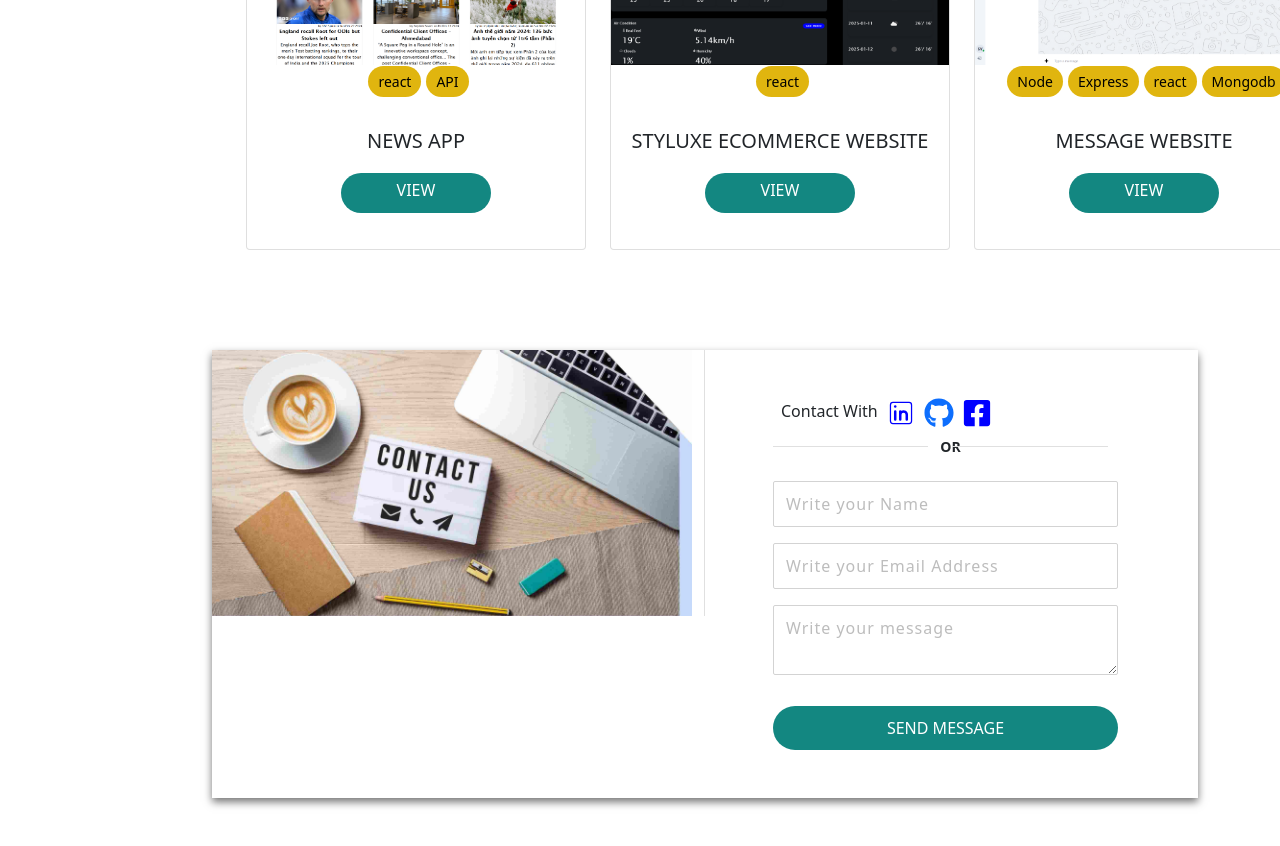
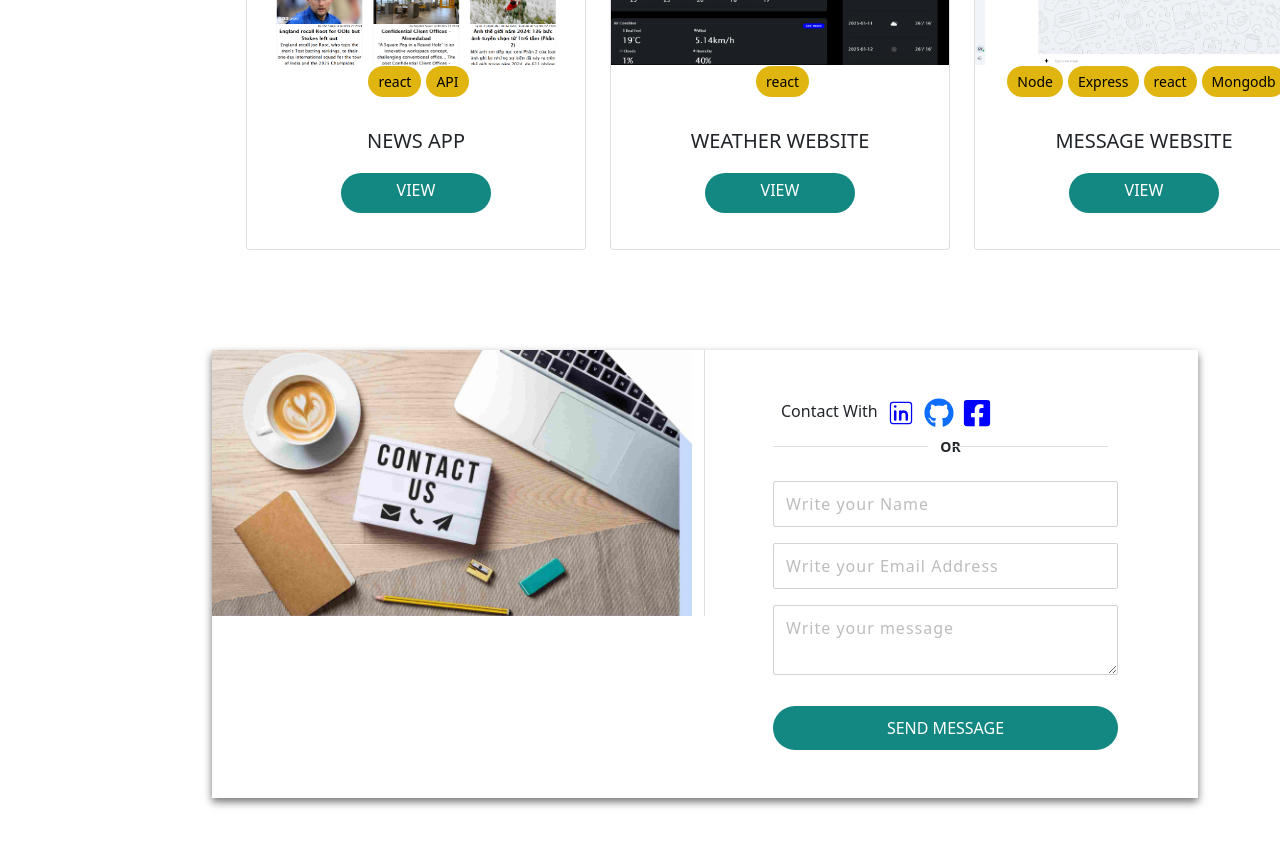
Before and after one commit to sahilpatel444/Portfolio-App, a React (Create React App) app in the folder client/: page / in a window 1280 px wide. Shown: the part 2160-3006 px from the top of the page. Built offline with nearby package versions, Linux system fonts and the light colour scheme.

Commit message:
weather text

```diff
--- a/client/src/pages/Projects/Projects.js
+++ b/client/src/pages/Projects/Projects.js
@@ -51,7 +51,7 @@ const Projects = () => {
               </div>
               <div className="card-body text-center">
                 <div className="ad-title m-auto mt-3">
-                  <h5 className="text-uppercase">STYLUXE Ecommerce Website</h5>
+                  <h5 className="text-uppercase">weather Website</h5>
                 </div>
                 <a className="ad-btn" href="styluxe.com">
                   View
```
